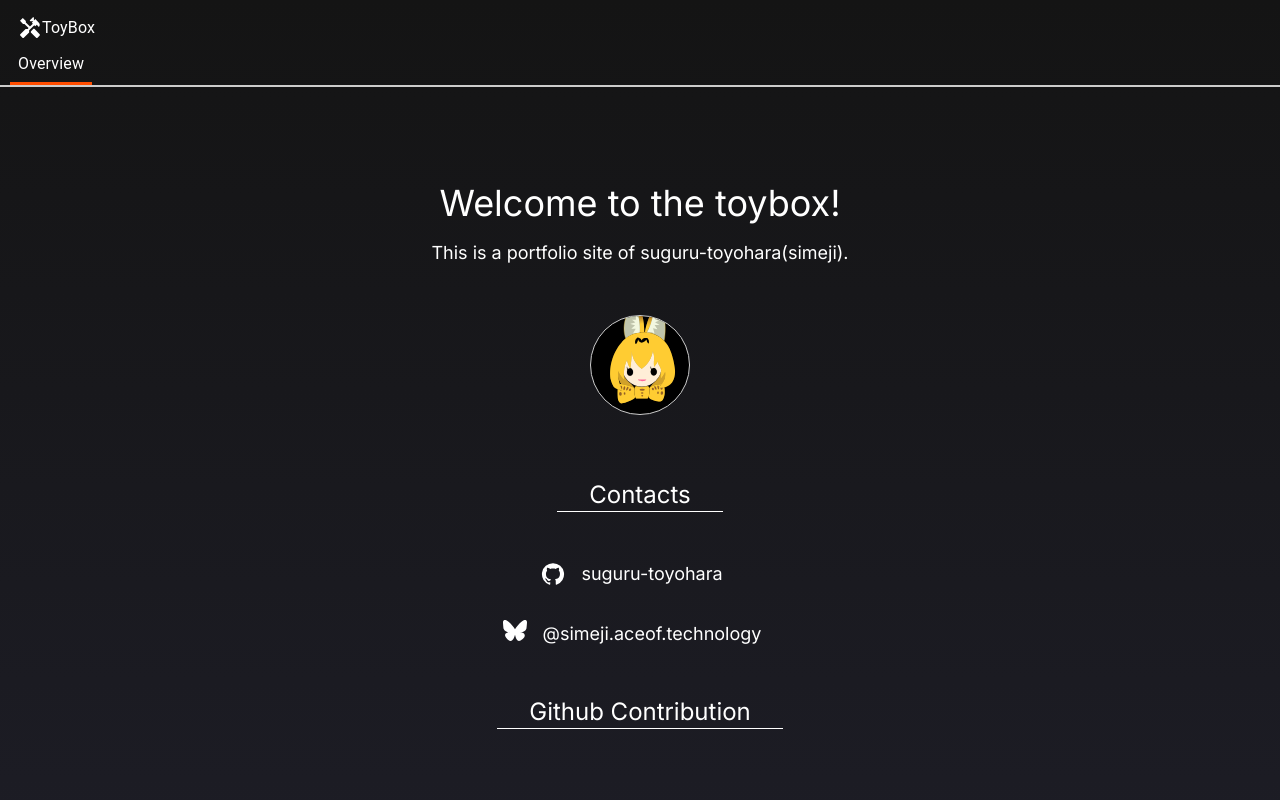
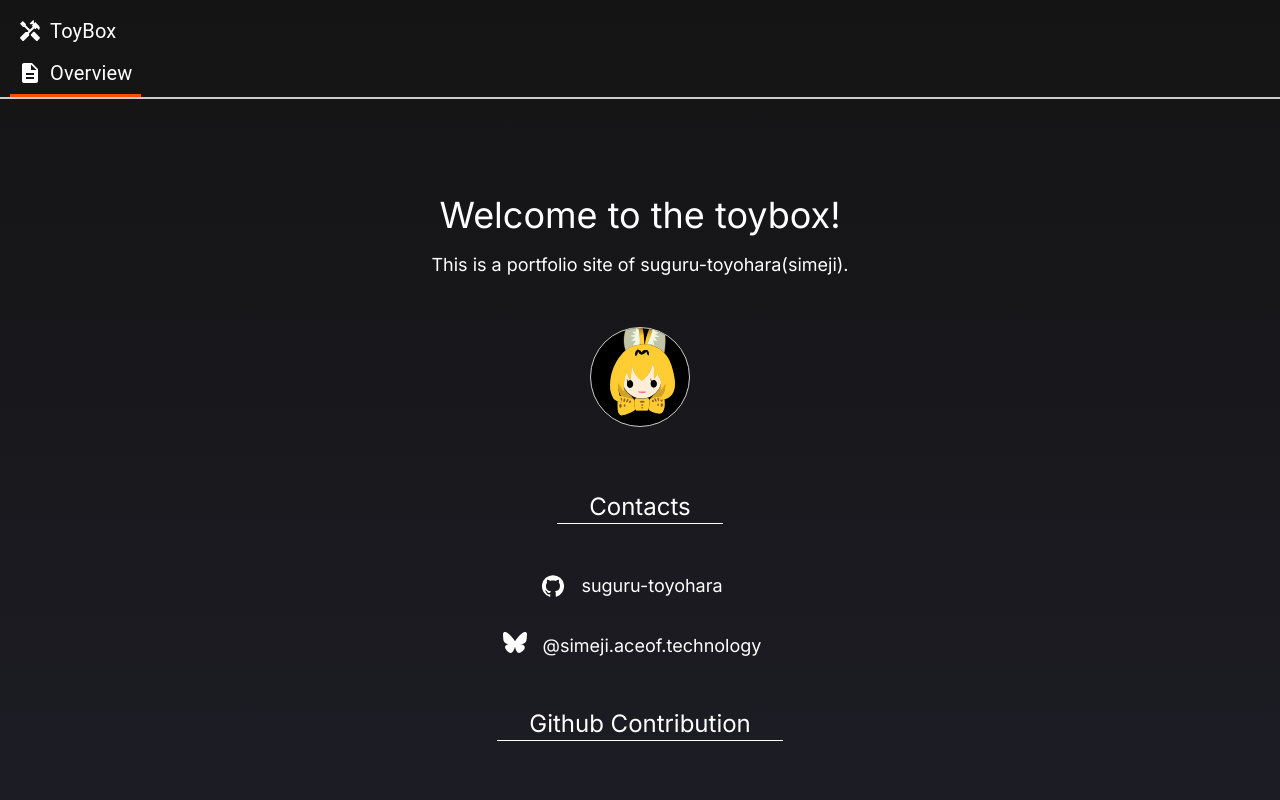
Before and after one commit to suguru-toyohara/toybox, a Next.js app: page / in a window 1280 px wide. Shown: the top 800 px of the page. Built offline with nearby package versions, Linux system fonts and the light colour scheme.

Commit message:
ちょっとしたリファクタ

```diff
--- a/src/components/header/HoverButton.tsx
+++ b/src/components/header/HoverButton.tsx
@@ -1,13 +1,13 @@
 'use client';
-import { Button, Typography } from '@mui/material';
+import { Button, Typography, Box } from '@mui/material';
 import { useRouter } from 'next/navigation';
 
 export default function HoverButton( {text, href, Icon} : {text: string, href: string, Icon?: React.ElementType} ){
   const router = useRouter();
   return (
-    <Button className="text-2xl" sx={{ "&:hover" : { backgroundColor: "#222" }}} onClick={() => router.push(href)}>
-      {Icon && <Icon className="text-2xl text-white" />}
-      <Typography sx={{ textTransform: 'capitalize', color: "#FFF" }}>
+    <Button sx={{ "&:hover" : { backgroundColor: "#222" }}} onClick={() => router.push(href)}>
+      {Icon && <><Icon className="text-2xl text-white" /><Box className="ml-2"/></>}
+      <Typography sx={{ textTransform: 'capitalize', color: "#FFF", fontSize: "1.25rem"}}>
         {text}
       </Typography>
     </Button>
--- a/src/components/header/index.tsx
+++ b/src/components/header/index.tsx
@@ -4,6 +4,7 @@
 import Tab from "./Tab";
 import Top from "./Top";
 import FullDivider from "@/components/misc/FullDivider";
+import DescriptionIcon from '@mui/icons-material/Description';
 
 function HeaderSection({children}: {children: React.ReactNode}){
   return (
@@ -20,7 +21,7 @@
         <Top title="ToyBox" href="/" Icon={HandymanIcon} />
       </HeaderSection>
       <HeaderSection>
-        <Tab title="Overview" href="/" />
+        <Tab title="Overview" href="/" Icon={DescriptionIcon}/>
       </HeaderSection>
       <FullDivider />
     </header>
```
